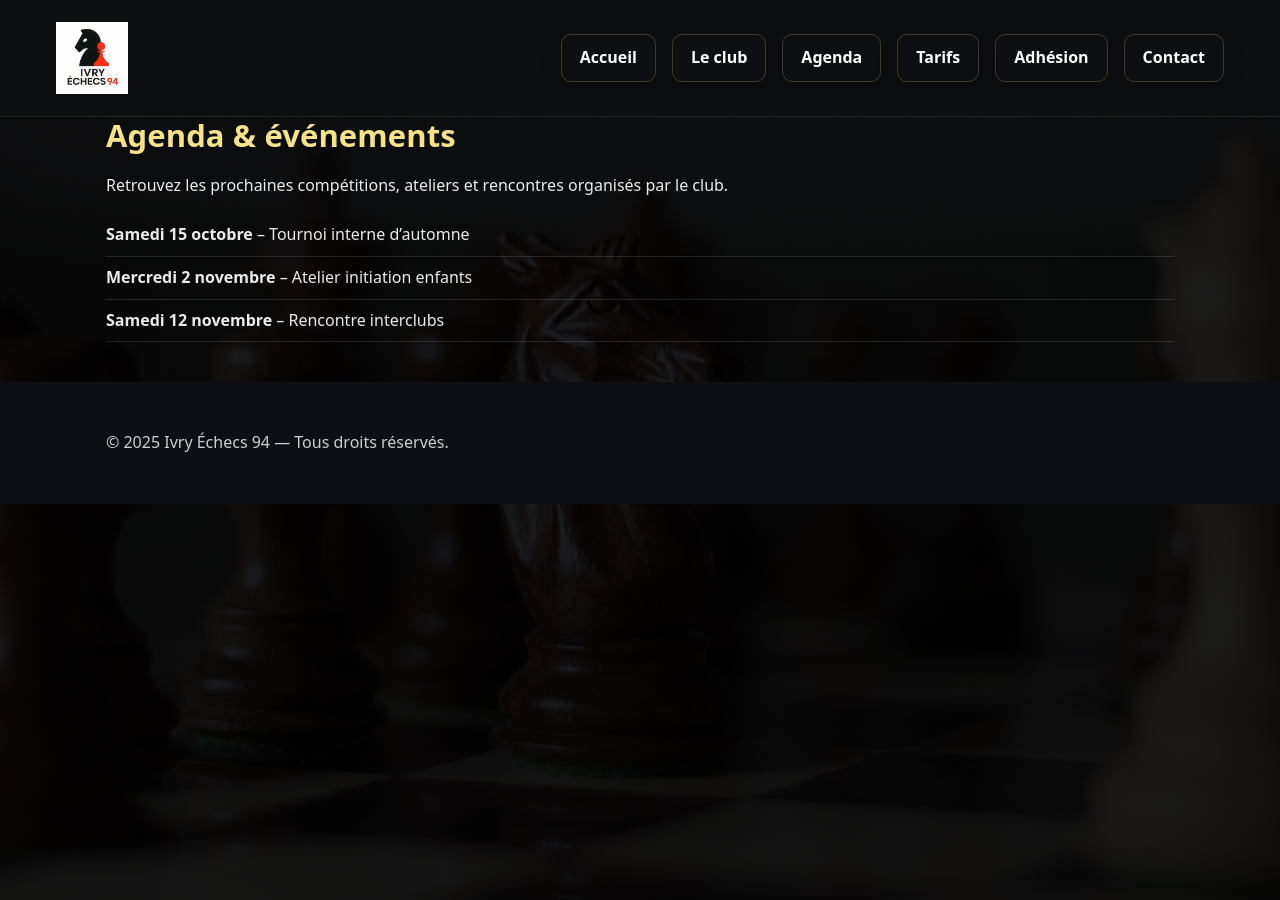
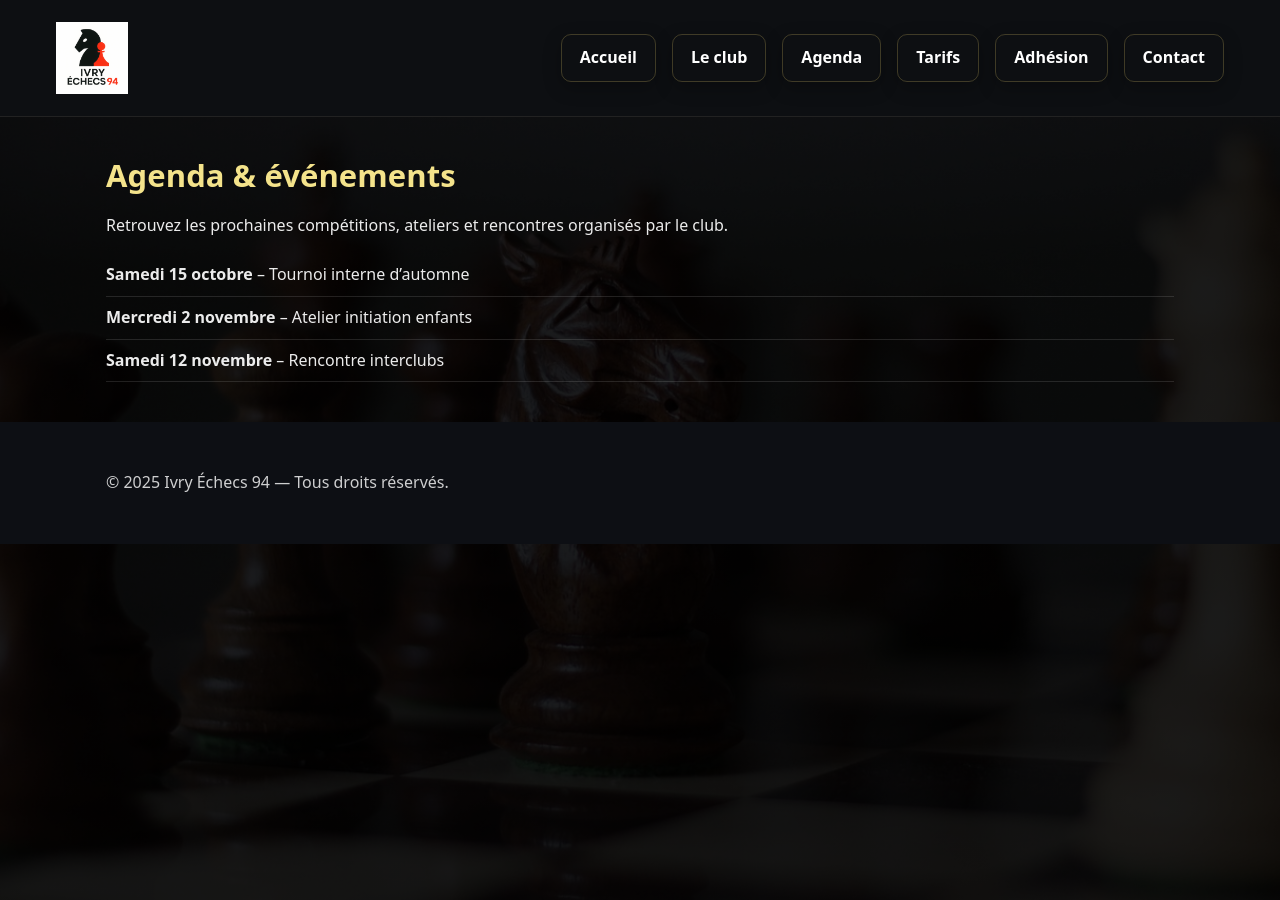
Before and after one commit to Nelwyn64/ivry-echecs-94, a Jekyll site: the page built from agenda.html, in a window 1280 px wide. Built offline with Jekyll 4.4.1, drawn with Linux system fonts in a browser that asks for light colours.

Commit message:
Update Pages du site “agenda”

```diff
--- a/agenda.html
+++ b/agenda.html
@@ -1,12 +1,12 @@
 ---
 layout: default
 title: Ivry Échecs 94 – Agenda
-meta_description: "Événements, compétitions et ateliers."
+meta_description: Événements, compétitions et ateliers.
 class: page-agenda
 ---
 
 <section class="container">
-  <h1 class="section-title">Agenda & événements</h1>
+  <h1 class="section-title"><p style="margin:40px 0;"></p>Agenda & événements</h1>
   <p>Retrouvez les prochaines compétitions, ateliers et rencontres organisés par le club.</p>
 
   <ul class="agenda-list">
```
